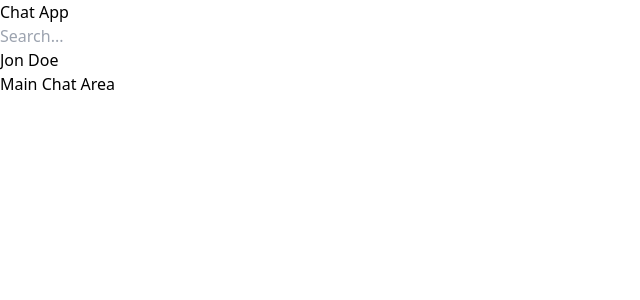
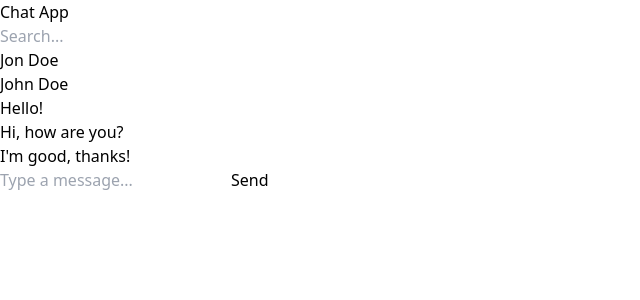
Before and after one commit to GeorgiEnev/chat-app, a React (Vite) app in the folder frontend/: page /chat in a window 1280 px wide. Shown: the top 300 px of the page, without its empty margins (0-640 px from the left). Built offline with nearby package versions, Linux system fonts and the light colour scheme.

Commit message:
build main chat area

```diff
--- a/frontend/src/pages/ChatPage.tsx
+++ b/frontend/src/pages/ChatPage.tsx
@@ -11,11 +11,47 @@ export default function ChatPage() {
         />
 
         <div className="mt-6 flex-1">
-          <div className="rounded-lg bg-zinc-800 p-3 hover:bg-zinc-700 transition cursor-pointer">Jon Doe</div>
+          <div className="rounded-lg bg-zinc-800 p-3 hover:bg-zinc-700 transition cursor-pointer">
+            Jon Doe
+          </div>
         </div>
       </aside>
 
-      <main>Main Chat Area</main>
+      <main className="flex flex-col">
+        <header className="border-b border-zinc-800 p-4">
+          <h2 className="font-semibold">John Doe</h2>
+        </header>
+
+        <div className="flex-1 overflow-y-auto p-4 space-y-2">
+          <div className="flex flex-col space-y-2">
+            <div className="self-start rounded-lg bg-zinc-800 px-4 py-2">
+              Hello!
+            </div>
+
+            <div className="self-end rounded-lg bg-white px-4 py-2 text-black">
+              Hi, how are you?
+            </div>
+
+            <div className="self-start rounded-lg bg-zinc-800 px-4 py-2">
+              I'm good, thanks!
+            </div>
+          </div>
+        </div>
+
+        <div className="border-t border-zinc-800 p-4">
+          <div className="flex items-center gap-2">
+            <input
+              type="text"
+              placeholder="Type a message..."
+              className="flex-1 rounded-lg bg-zinc-800 px-4 py-2 outline-none"
+            />
+
+            <button className="rounded-lg bg-white px-4 py-2 font-semibold text-black">
+              Send
+            </button>
+          </div>
+        </div>
+      </main>
     </div>
   );
 }
```
